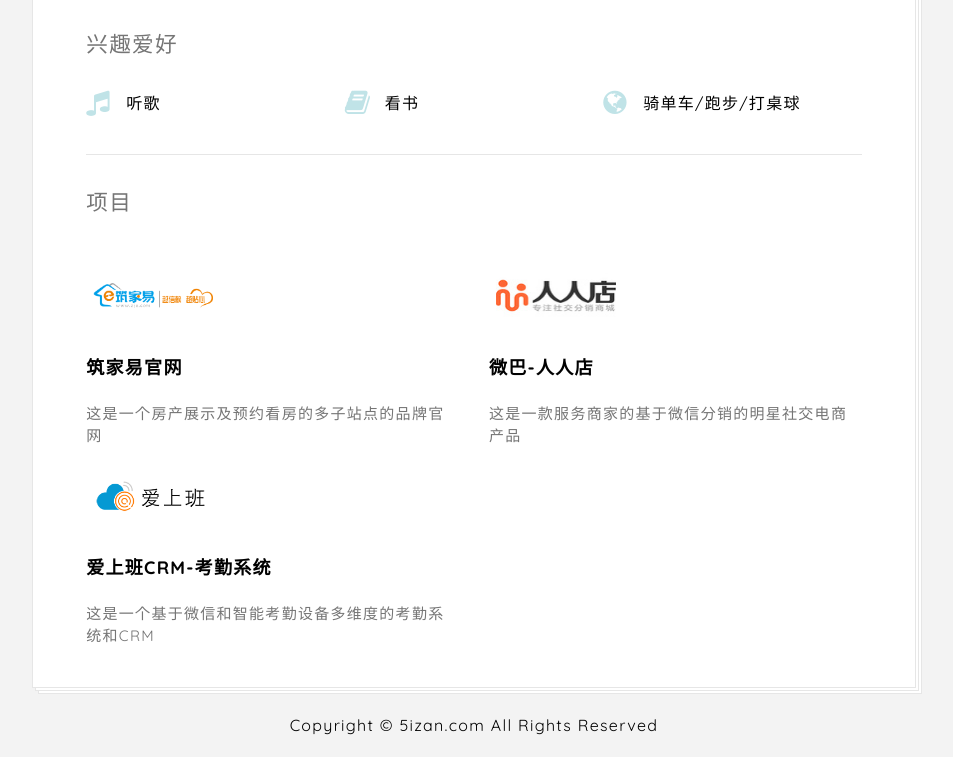
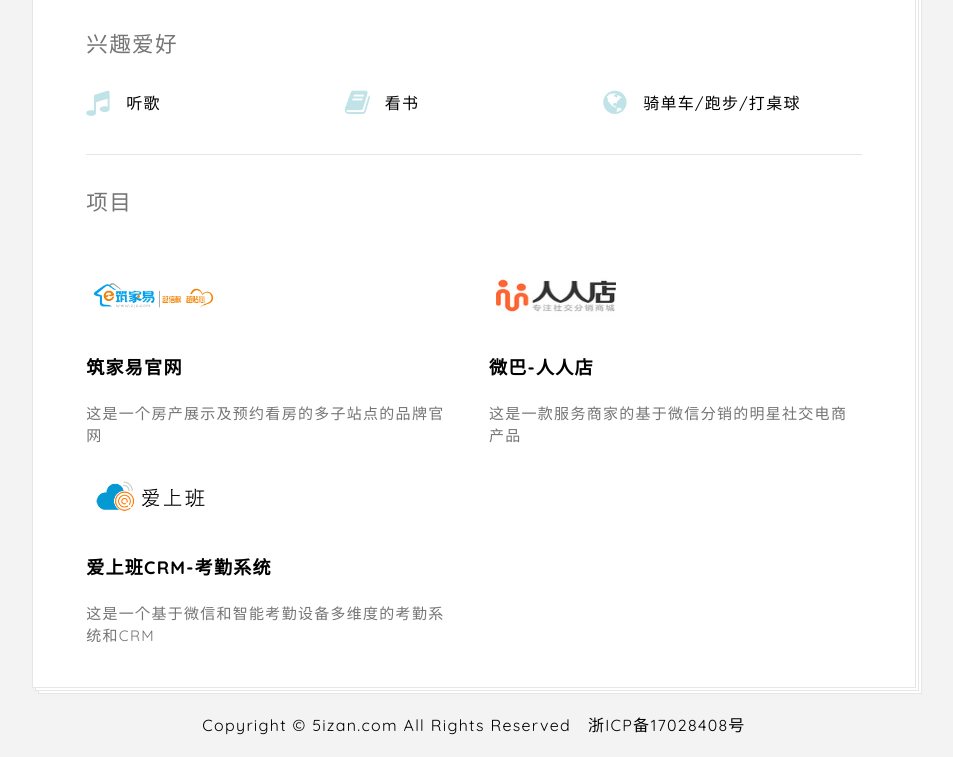
Before and after one commit to wangjiangit/person.5izan.com, a plain HTML site: page pc/index.html in a window 1280 px wide. Shown: the part 1206-1963 px from the top of the page, without its empty margins (282-1235 px from the left). Drawn offline with Linux system fonts and the light colour scheme; some packages are replaced by stand-ins of ours; a script that the page names is missing; files whose address does not match are found by name.

Commit message:
添加备案号  和 百度站长校验文件

```diff
--- a/pc/index.html
+++ b/pc/index.html
@@ -270,7 +270,7 @@
     <footer id="ace-footer" class="ace-container-shift">
         <div class="ace-container">
             <div class="ace-footer-cont clear-mrg">
-                <p class="text-center">Copyright &copy; 5izan.com All Rights Reserved </p>
+                <p class="text-center">Copyright &copy; 5izan.com All Rights Reserved  &nbsp; 浙ICP备17028408号 </p>
             </div>
         </div><!-- .ace-container -->
     </footer><!-- #ace-footer -->
```
Also changed, not shown: baidu_verify_XynzL8Yyfg.html (added, +1 -0 lines), m/index.html (+1 -1 lines).
